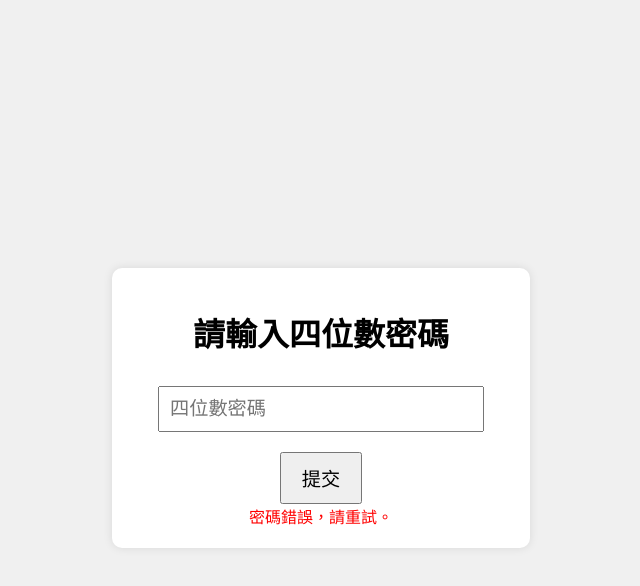
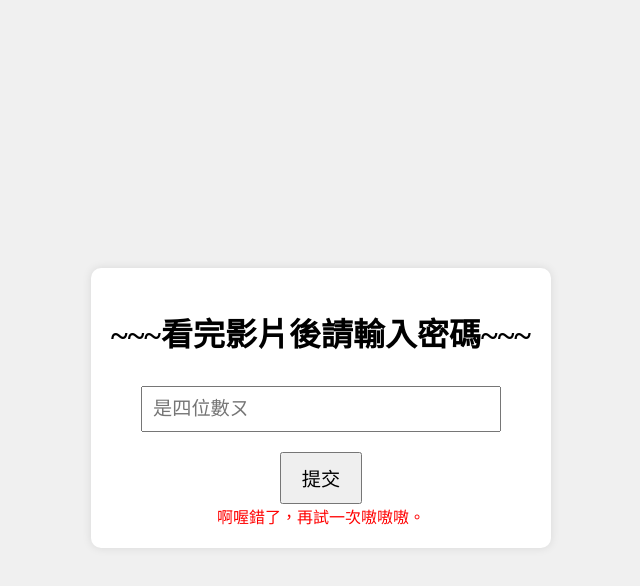
Before and after one commit to Chi3a3a/decard, a plain HTML site: page index.html in a window 1280 px wide. Both pictures are taken after a click on the button "提交". Shown: the whole page, without its empty margins (319-959 px from the left). Drawn offline with Linux system fonts and the light colour scheme.

Commit message:
Update index.html

```diff
--- a/index.html
+++ b/index.html
@@ -40,14 +40,14 @@
 <body>
 
 <div class="container">
-    <h1>請輸入四位數密碼</h1>
-    <input type="text" inputmode="tel" id="password" maxlength="4" placeholder="四位數密碼">
+    <h1>~~~看完影片後請輸入密碼~~~</h1>
+    <input type="text" inputmode="tel" id="password" maxlength="4" placeholder="是四位數ㄡ">
     <button onclick="checkPassword()">提交</button>
-    <div class="error" id="error">密碼錯誤，請重試。</div>
+    <div class="error" id="error">啊喔錯了，再試一次嗷嗷嗷。</div>
 </div>
 
 <script>
-    const correctPassword = "1234";  // 這是正確的四位數密碼
+    const correctPassword = "3412";  // 這是正確的四位數密碼
 
     function checkPassword() {
         const input = document.getElementById('password');
```
